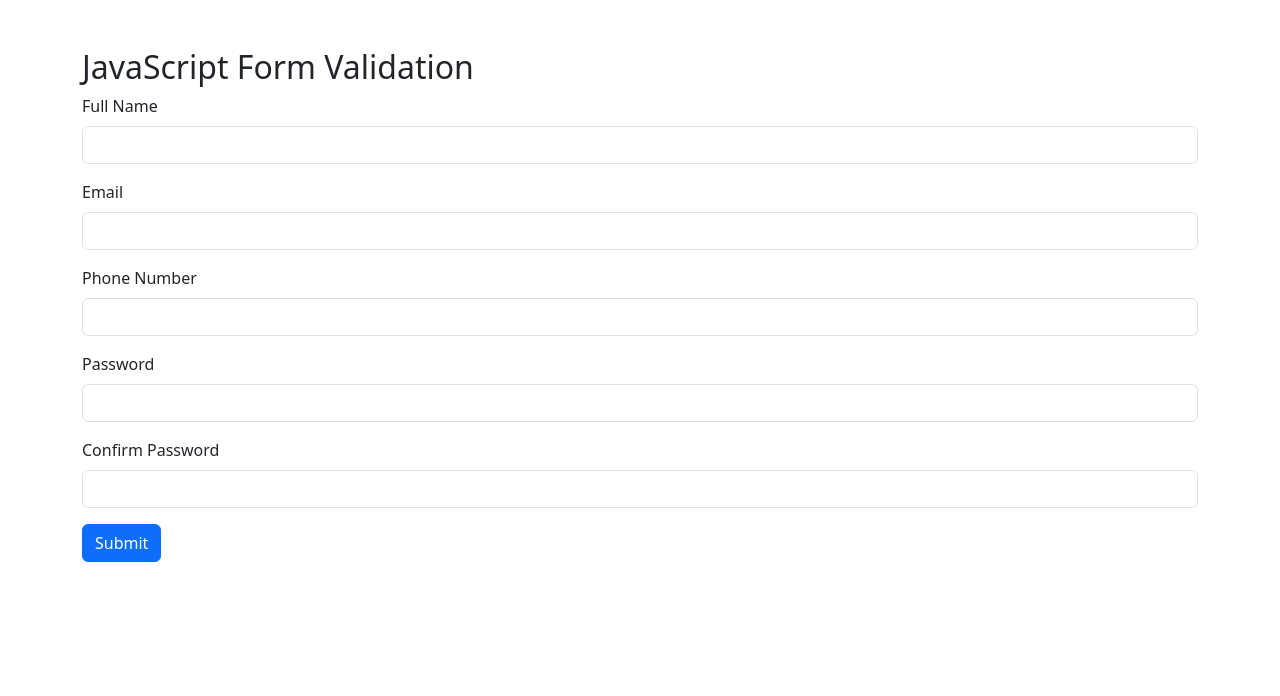
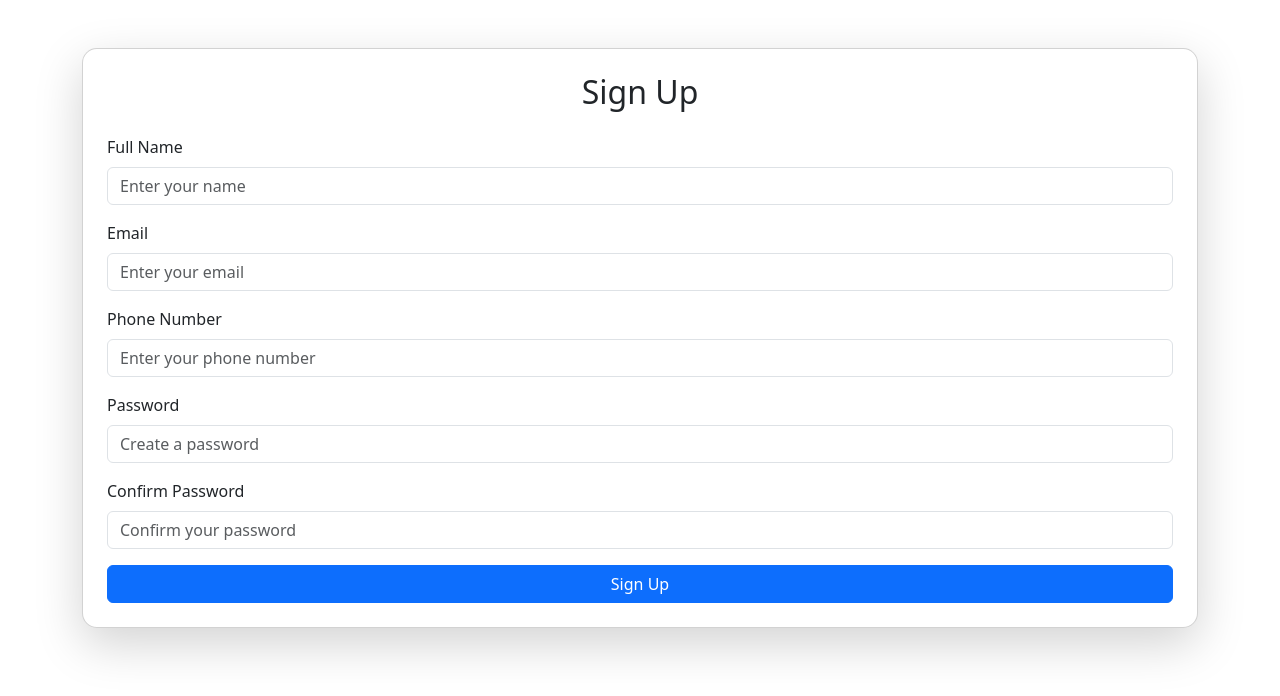
Before and after one commit to khushiarb1221/form-validation-project, a plain HTML site: page index.html in a window 1280 px wide. Drawn offline with nearby package versions, Linux system fonts and the light colour scheme.

Commit message:
index.html

```diff
--- a/index.html
+++ b/index.html
@@ -3,41 +3,58 @@
 <head>
   <meta charset="UTF-8">
   <meta name="viewport" content="width=device-width, initial-scale=1.0">
+  <title>Form Validation Project</title>
+
+  <!-- Bootstrap CSS -->
   <link href="https://cdn.jsdelivr.net/npm/bootstrap@5.3.0-alpha1/dist/css/bootstrap.min.css" rel="stylesheet">
-  <title>Form Validation Project</title>
+
+  <!-- Google Font (Poppins) -->
+  <link href="https://fonts.googleapis.com/css2?family=Poppins:wght@400;600&display=swap" rel="stylesheet">
+
+  <!-- Custom CSS -->
+  <link rel="stylesheet" href="styles.css">
 </head>
 <body>
   <div class="container mt-5">
-    <h2>JavaScript Form Validation</h2>
+    <div class="card shadow-lg p-4" style="border-radius: 15px;">
+      <h2 class="text-center mb-4">Sign Up</h2>
       <form id="validationForm" onsubmit="return validateForm()">
         <div class="mb-3">
           <label for="fullName" class="form-label">Full Name</label>
-        <input type="text" class="form-control" id="fullName">
+          <input type="text" class="form-control" id="fullName" placeholder="Enter your name">
           <small id="nameError" class="text-danger"></small>
         </div>
         <div class="mb-3">
           <label for="email" class="form-label">Email</label>
-        <input type="email" class="form-control" id="email">
+          <input type="email" class="form-control" id="email" placeholder="Enter your email">
           <small id="emailError" class="text-danger"></small>
         </div>
         <div class="mb-3">
           <label for="phone" class="form-label">Phone Number</label>
-        <input type="text" class="form-control" id="phone">
+          <input type="text" class="form-control" id="phone" placeholder="Enter your phone number">
           <small id="phoneError" class="text-danger"></small>
         </div>
         <div class="mb-3">
           <label for="password" class="form-label">Password</label>
-        <input type="password" class="form-control" id="password">
+          <input type="password" class="form-control" id="password" placeholder="Create a password">
           <small id="passwordError" class="text-danger"></small>
         </div>
         <div class="mb-3">
           <label for="confirmPassword" class="form-label">Confirm Password</label>
-        <input type="password" class="form-control" id="confirmPassword">
+          <input type="password" class="form-control" id="confirmPassword" placeholder="Confirm your password">
           <small id="confirmPasswordError" class="text-danger"></small>
         </div>
-      <button type="submit" class="btn btn-primary">Submit</button>
+        <div class="d-grid">
+          <button type="submit" class="btn btn-primary">Sign Up</button>
+        </div>
       </form>
     </div>
+  </div>
+
+  <!-- Bootstrap JS -->
+  <script src="https://cdn.jsdelivr.net/npm/bootstrap@5.3.0-alpha1/dist/js/bootstrap.bundle.min.js"></script>
+
+  <!-- Custom JavaScript -->
   <script src="validation.js"></script>
 </body>
 </html>
```
Lines whose indentation alone changed are shown as unchanged.
